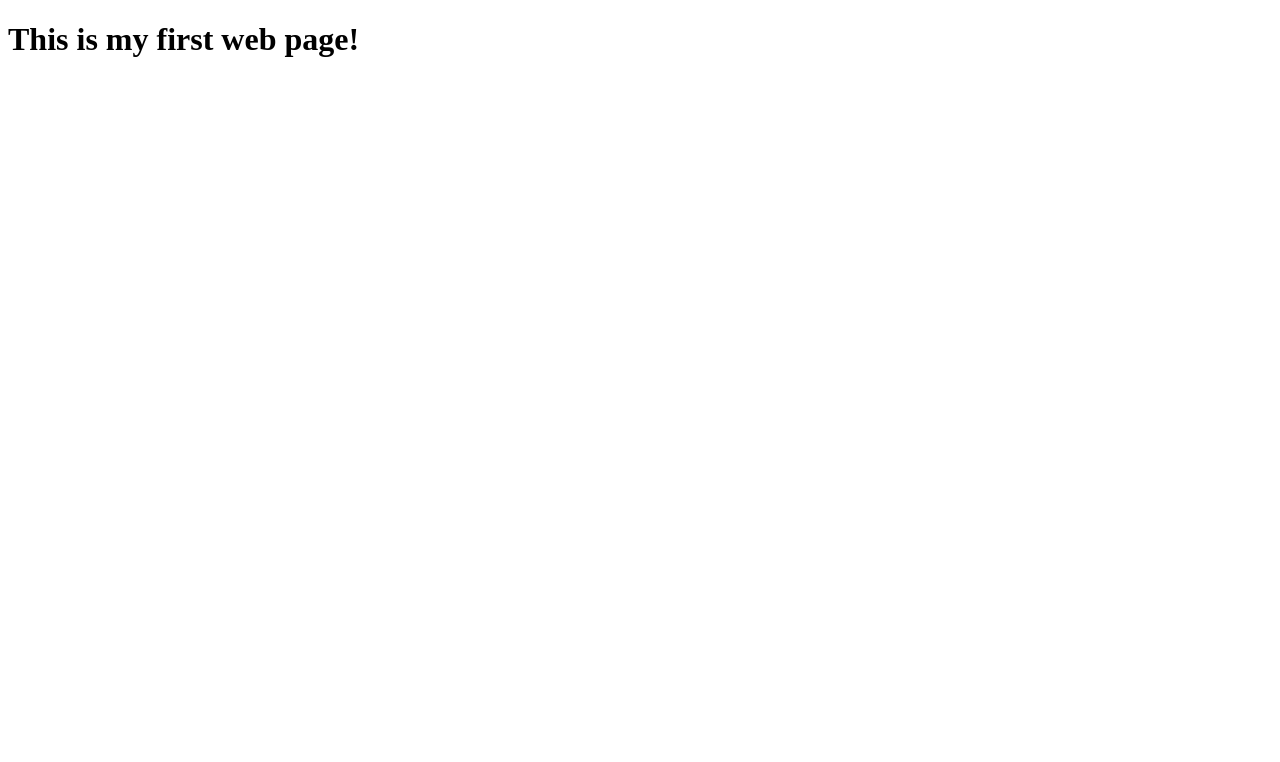
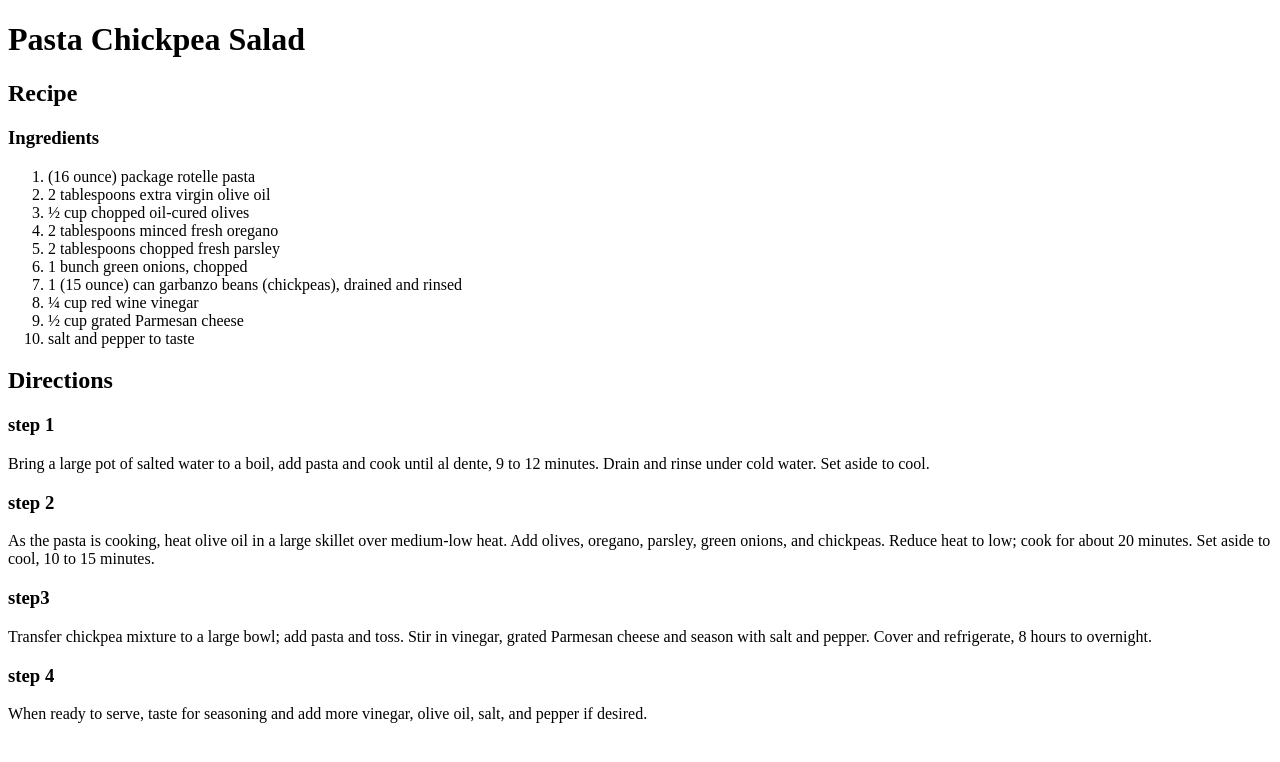
Before and after one commit to ifrah-masooma/odin-recipes, a plain HTML site: page index.html in a window 1280 px wide. Drawn offline with Linux system fonts and the light colour scheme.

Commit message:
Add index.html file

```diff
--- a/index.html
+++ b/index.html
@@ -1,9 +1,48 @@
 <!DOCTYPE html>
 <html>
 <head>
-<title>My First Web Page</title>
+<title>Recipes</title>
 </head>
 <body>
-<h1>This is my first web page!</h1>
+<h1>Pasta Chickpea Salad</h1>
+<h2>Recipe</h2>
+<p><h3>Ingredients</h3>
+    <ol>
+<li> (16 ounce) package rotelle pasta</li>
+
+<li>2 tablespoons extra virgin olive oil</li>
+
+<li>½ cup chopped oil-cured olives</li>
+
+<li>2 tablespoons minced fresh oregano</li>
+
+<li>2 tablespoons chopped fresh parsley</li>
+
+<li>1 bunch green onions, chopped</li>
+
+<li>1 (15 ounce) can garbanzo beans (chickpeas), drained and rinsed</li>
+
+<li>¼ cup red wine vinegar</li>
+
+<li>½ cup grated Parmesan cheese</li>
+
+<li>salt and pepper to taste</li>
+</ol>
+<h2>Directions</h2>
+<h3>step 1</h3>
+Bring a large pot of salted water to a boil, add pasta and cook until al dente, 9 to 12 minutes. Drain and rinse under cold water. Set aside to cool.
+</p>
+<p>
+    <h3>step 2</h3>
+    As the pasta is cooking, heat olive oil in a large skillet over medium-low heat. Add olives, oregano, parsley, green onions, and chickpeas. Reduce heat to low; cook for about 20 minutes. Set aside to cool, 10 to 15 minutes.
+</p>
+<p>
+    <h3>step3</h3>
+    Transfer chickpea mixture to a large bowl; add pasta and toss. Stir in vinegar, grated Parmesan cheese and season with salt and pepper. Cover and refrigerate, 8 hours to overnight.
+</p>
+<p>
+    <h3>step 4</h3>
+    When ready to serve, taste for seasoning and add more vinegar, olive oil, salt, and pepper if desired.
+</p>
 </body>
 </html>
```
